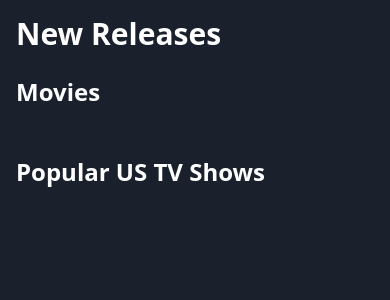
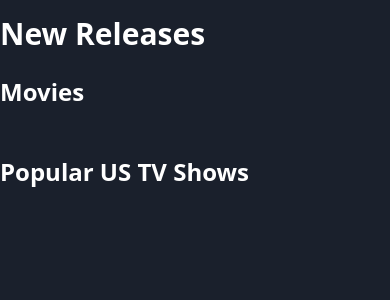
Before and after one commit to No-CodeDan/ModernIMDBClone, a Flask app: page / in a window 390 px wide. Shown: the part 72-372 px from the top of the page. Run offline with Flask 3, Linux system fonts and the light colour scheme; data that the repository does not hold is empty.

Commit message:
Agent query: Does the main content now expand to fill the entire width of the window, minus the sidebar? Please check on different screen sizes (desktop, tablet, and mobile) and report any issues.

```diff
--- a/static/css/styles.css
+++ b/static/css/styles.css
@@ -251,7 +251,7 @@ a:hover {
 /* Responsive adjustments */
 @media (min-width: 1024px) {
     .lg\:ml-64 {
-        margin-left: 16rem;
+        margin-left: 0; /* Changed from 16rem to 0 */
     }
 }
 
@@ -268,11 +268,6 @@ a:hover {
         width: 100%;
         height: auto;
     }
-
-    main {
-        padding-left: 1rem;
-        padding-right: 1rem;
-    }
 }
 
 @media (max-width: 640px) {
@@ -284,3 +279,26 @@ a:hover {
         height: 180px;
     }
 }
+
+/* Main content adjustments */
+main {
+    padding-left: 0; /* Ensure no left padding on the main content */
+    padding-right: 0; /* Ensure no right padding on the main content */
+    width: 100%; /* Make sure the main content takes full width */
+}
+
+.container {
+    padding-left: 0; /* Remove any container left padding */
+    padding-right: 0; /* Remove any container right padding */
+    margin-left: auto; /* Center the container */
+    margin-right: auto; /* Center the container */
+    width: 100%; /* Make sure the container takes full width */
+    max-width: none; /* Remove any max-width limitation */
+}
+
+/* Sidebar adjustments */
+@media (max-width: 1023px) {
+    nav.hidden + div {
+        margin-left: 0 !important; /* Remove margin when sidebar is hidden */
+    }
+}
```
Also changed, not shown: Screenshot 2024-10-17 at 7.55.29 AM (2).png (added), Screenshot 2024-10-17 at 7.55.29 AM.png (added).
